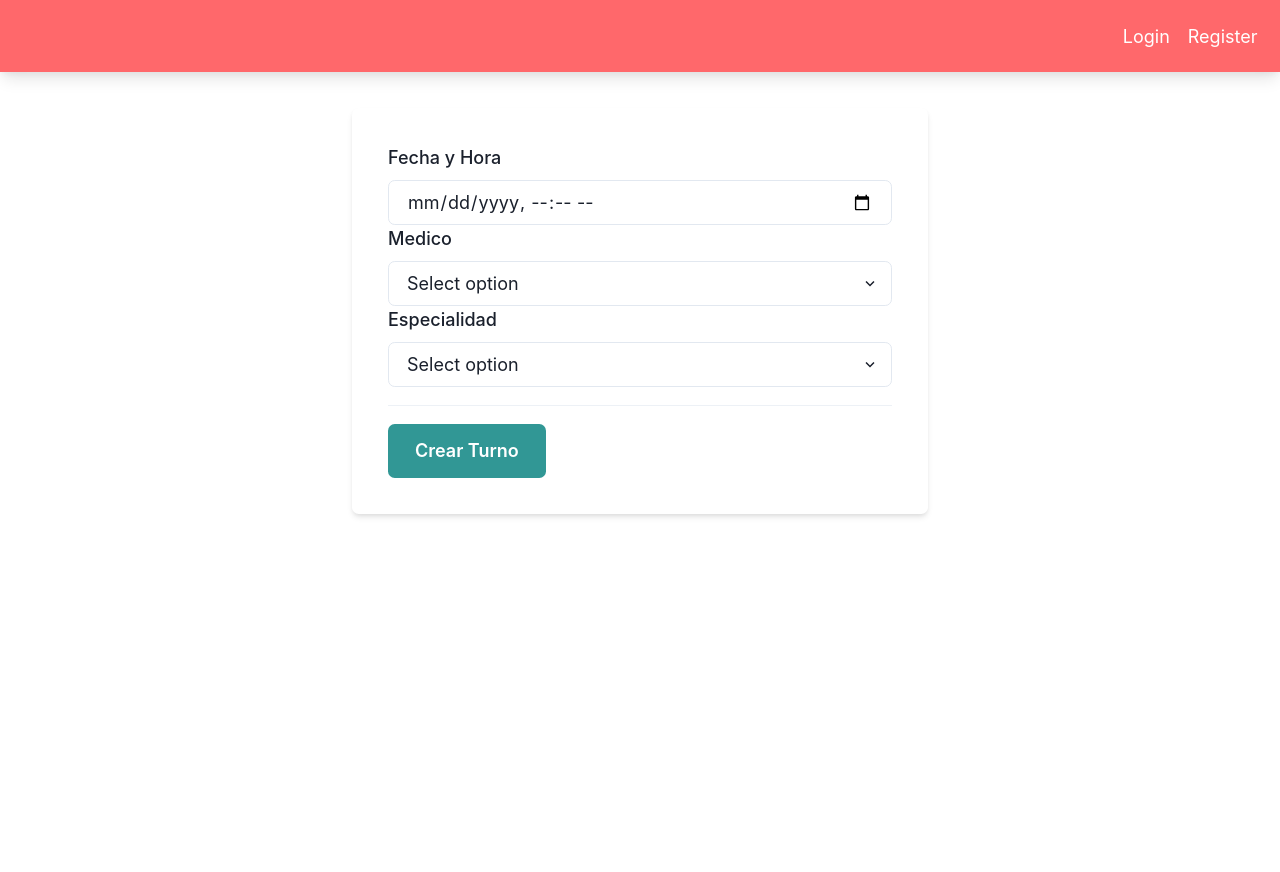
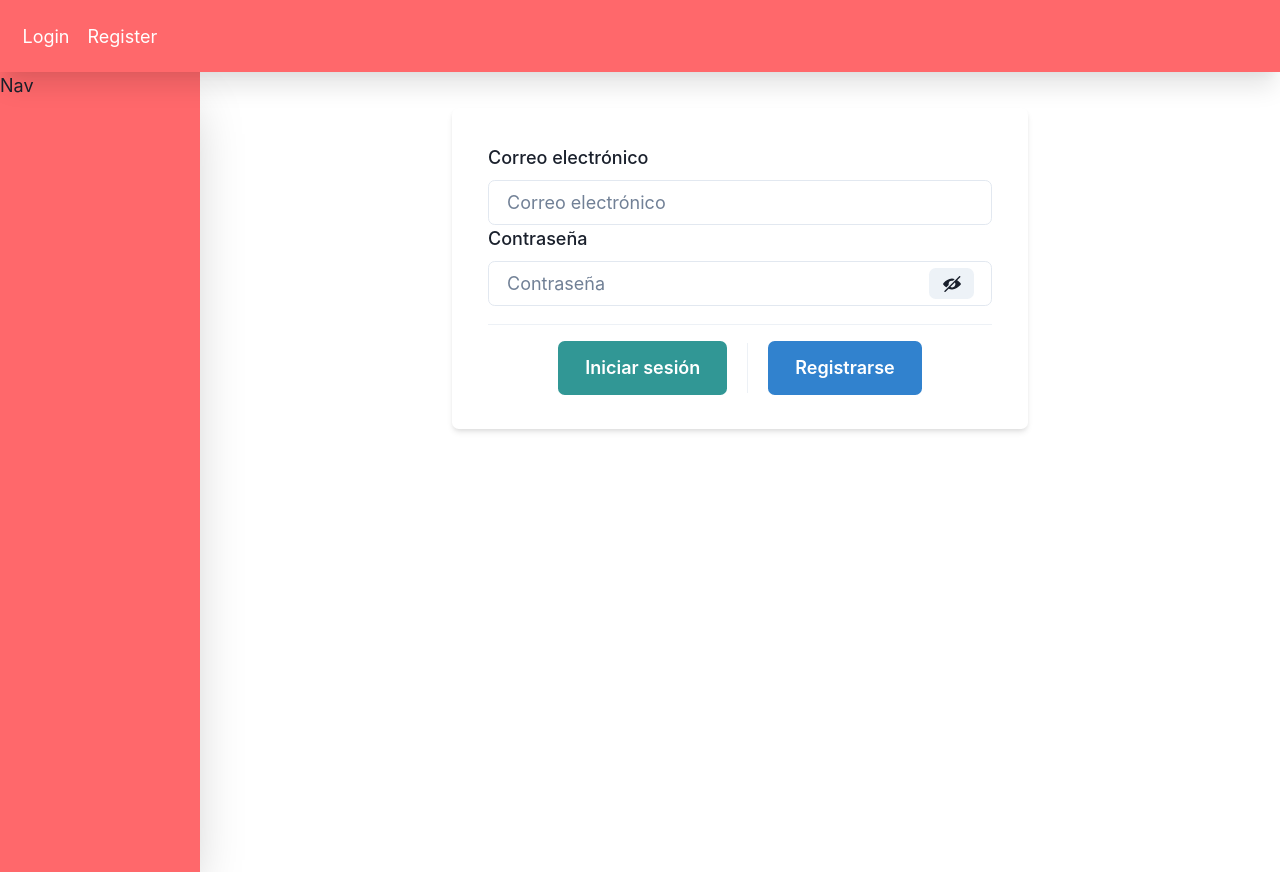
Before and after one commit to valpas312/integrador-front, a React (Vite) app: page /turnos/crear in a window 1280 px wide. Before the commit the page ends 800 px from the top, so only its background shows below. Built offline with nearby package versions, Linux system fonts and the light colour scheme.

Commit message:
user a la whitelist de redux, custom hooks y diseño

```diff
--- a/src/app/strore.js
+++ b/src/app/strore.js
@@ -12,7 +12,7 @@ import turnosSlice from "../features/turnos/turnosSlice";
 const persistConfig = {
     key: "root",
     storage,
-    whitelist: ["x-token"]
+    whitelist: ["x-token", "user"]
 };
 
 //combine de reducers
--- a/src/components/layout/Layout.jsx
+++ b/src/components/layout/Layout.jsx
@@ -1,13 +1,25 @@
 import Navbar from "../navbar/Navbar";
-import { Box } from "@chakra-ui/react";
+import { Grid, GridItem } from "@chakra-ui/react";
 
 // eslint-disable-next-line react/prop-types
 const Layout = ({ children }) => {
   return (
-    <Box>
+    <>
       <Navbar />
-      {children}
-    </Box>
+      <Grid
+        templateAreas={`"nav main"`}
+        gridTemplateRows={"1fr"}
+        gridTemplateColumns={"200px 1fr"}
+        h="100vh"
+      >
+        <GridItem bg="#FF686B" boxShadow="2xl" area={"nav"}>
+          Nav
+        </GridItem>
+        <GridItem area={"main"}>
+          {children}
+        </GridItem>
+      </Grid>
+    </>
   );
 };
 
--- a/src/components/navbar/Navbar.jsx
+++ b/src/components/navbar/Navbar.jsx
@@ -6,11 +6,14 @@ import {
   MenuItem,
   Button,
   Avatar,
+  Image,
+  Text,
+  Box,
 } from "@chakra-ui/react";
 import { Link } from "react-router-dom";
 import { useSelector, useDispatch } from "react-redux";
 import { ChevronDownIcon } from "@chakra-ui/icons";
-import { logout } from "../../features/user/userSlice"
+import { logout } from "../../features/user/userSlice";
 
 const Navbar = () => {
   const dispatch = useDispatch();
@@ -18,56 +21,57 @@ const Navbar = () => {
   const user = useSelector((state) => state.user.value);
 
   return (
-    <>
-      <Container
-        maxW="100%"
+    <Box
+      maxW="100vw"
       bg="#FF686B"
       color="white"
       p={5}
-        display="flex"
-        justifyContent="flex-end"
-        gap={4}
-        alignItems="center"
-        boxShadow="lg"
+      boxShadow="xl"
       zIndex="99"
       position="sticky"
       top="0"
     >
       {user?.dni ? (
-          <>
+        <Box display="flex" alignItems="center" maxW="100vw" gap={5}>
+          <Container display="flex" maxW="100%">
+            <Image
+              src="https://upload.wikimedia.org/wikipedia/commons/thumb/a/ae/Star_of_life.svg/225px-Star_of_life.svg.png"
+              maxW="50px"
+            />
+            <Text fontSize="2xl">Medicina Privada</Text>
+          </Container>
           <Link to="/">Home</Link>
-            <Link to="/turnos/crear">Crear Turno</Link>
           <Menu>
             <MenuButton as={Button} rightIcon={<ChevronDownIcon />}>
-              <Avatar bg='teal.500' size="xs" />
+              <Avatar bg="teal.500" size="xs" />
             </MenuButton>
-              <MenuList color="black"
-              boxShadow="lg"
-              >
-                <MenuItem onClick={()=>dispatch(logout()) } >
-                  Logout
+            <MenuList color="black" boxShadow="lg">
+              <MenuItem onClick={() => dispatch(logout())}>Logout</MenuItem>
+              <MenuItem>
+                <Link as="button" w="100%" to="/turnos">
+                  Turnos
+                </Link>
               </MenuItem>
               <MenuItem>
-                  <Link as="button" w="100%" to="/turnos">Turnos</Link>
+                <Link to="/turnos/crear">Sacar Turno</Link>
               </MenuItem>
-                {
-                  !user.verified && (
+              {!user.verified && (
                 <MenuItem>
-                      <Link as="button" w="100%" to="/verify">Verificar usuario</Link>
+                  <Link as="button" w="100%" to="/verify">
+                    Verificar usuario
+                  </Link>
                 </MenuItem>
-                  )
-                }
+              )}
             </MenuList>
           </Menu>
-          </>
+        </Box>
       ) : (
-          <>
+        <Box display="flex" gap={4} >
           <Link to="/login">Login</Link>
           <Link to="/register">Register</Link>
-          </>
+        </Box>
       )}
-      </Container>
-    </>
+    </Box>
   );
 };
 
--- a/src/components/router/Router.jsx
+++ b/src/components/router/Router.jsx
@@ -1,4 +1,5 @@
 import { Routes, Route, BrowserRouter } from "react-router-dom";
+import { useElement } from "../../utils/useElement";
 
 import Login from "../../pages/login/Login"
 import Home from "../../pages/home/Home"
@@ -11,14 +12,15 @@ import Layout from "../layout/Layout";
 const Router = () => {
   return (<>
     <BrowserRouter>
-        <Layout />
+        <Layout>
         <Routes>
-            <Route path="/" element={<Home/>} />
+            <Route path="/" element={useElement(<Home/>, <Login/>)} />
             <Route path="/login" element={<Login/>} />
             <Route path="/register" element={<Register/>} />
-            <Route path="/turnos/crear" element={<CrearTurno/>} />
-            <Route path="/turnos" element={<Turnos/>} />
+            <Route path="/turnos/crear" element={useElement(<CrearTurno/>, <Login/>)} />
+            <Route path="/turnos" element={useElement(<Turnos/>, <Login/>)} />
         </Routes>
+        </Layout>
     </BrowserRouter>
   </>
   )
--- a/src/pages/login/Login.jsx
+++ b/src/pages/login/Login.jsx
@@ -7,6 +7,7 @@ import {
   Divider,
   InputGroup,
   InputRightElement,
+  Center,
 } from "@chakra-ui/react";
 import { ViewIcon, ViewOffIcon } from "@chakra-ui/icons";
 import axios from "axios";
@@ -17,8 +18,11 @@ import { useDispatch } from "react-redux";
 import { setToken } from "../../features/token/tokenSlice";
 import { setUser } from "../../features/user/userSlice";
 import { handleError } from "../../utils/handleError";
+import { useNavigate } from "react-router-dom";
 
 const Login = () => {
+  const navigate = useNavigate();
+
   const [show, setShow] = useState(false);
   const handleClick = () => setShow(!show);
 
@@ -54,6 +58,7 @@ const Login = () => {
           console.log(data.data);
           dispatch(setToken(data.data.token));
           dispatch(setUser(data.data.usuario));
+          navigate("/");
         },
         onError: (error) => {
           console.log(error);
@@ -100,6 +105,7 @@ const Login = () => {
 
       <Divider my="4" />
 
+      <Center h="50px" display="flex" gap="20px">
         <Button
           type="submit"
           colorScheme="teal"
@@ -112,11 +118,29 @@ const Login = () => {
           ) : isError ? (
             handleError(error)
           ) : isSuccess ? (
-          data ? data.data.message : "Sesion iniciada"
+            data ? (
+              data.data.message
+            ) : (
+              "Sesion iniciada"
+            )
           ) : (
             "Iniciar sesión"
           )}
         </Button>
+
+        <Center h="50px">
+          <Divider orientation="vertical" my="4" />
+        </Center>
+
+        <Button
+          colorScheme="blue"
+          size="lg"
+          fontSize="md"
+          onClick={() => navigate("/register")}
+        >
+          Registrarse
+        </Button>
+      </Center>
     </FormControl>
   );
 };
--- a/src/pages/register/Register.jsx
+++ b/src/pages/register/Register.jsx
@@ -11,11 +11,14 @@ import {
   Button,
   Spinner,
   Divider,
+  Center,
 } from "@chakra-ui/react";
 import { handleError } from "../../utils/handleError";
+import { useNavigate } from "react-router-dom";
 
 const Register = () => {
   // const dispatch = useDispatch();
+  const navigate = useNavigate();
 
   const [email, setEmail] = useState("");
   const [contraseña, setContraseña] = useState("");
@@ -55,6 +58,7 @@ const Register = () => {
           console.log(data.data);
           // dispatch(setToken(data.data.token));
           // dispatch(setUser(data.data.usuario));
+          navigate("/login");
         },
         onError: (error) => {
           console.log(error);
@@ -102,18 +106,39 @@ const Register = () => {
         isRequired
       />
 
-<Divider my='4' />
+      <Divider my="4" />
 
-<Button type='submit'
-    colorScheme='teal'
-    size='lg'
-    fontSize='md'
-    isLoading={isLoading}
->
-    {
-        isLoading ? <Spinner /> : isError ? handleError(error) : isSuccess ? data.data.message : 'Registrarse'
-    }
-</Button>
+      <Center display="flex" gap="20px">
+        <Button
+          type="submit"
+          colorScheme="teal"
+          size="lg"
+          fontSize="md"
+          isLoading={isLoading}
+        >
+          {isLoading ? (
+            <Spinner />
+          ) : isError ? (
+            handleError(error)
+          ) : isSuccess ? (
+            data.data.message
+          ) : (
+            "Registrarse"
+          )}
+        </Button>
+        <Center h="50px">
+          <Divider orientation="vertical" my="4" />
+        </Center>
+
+        <Button
+          colorScheme="blue"
+          size="lg"
+          fontSize="md"
+          onClick={() => navigate("/login")}
+        >
+          Iniciar sesión
+        </Button>
+      </Center>
     </FormControl>
   );
 };
--- /dev/null
+++ b/src/utils/useElement.js
@@ -0,0 +1,11 @@
+import { useSelector } from "react-redux";
+
+export const useElement = (componente, login) => {
+    const user = useSelector((state) => state.user.value);
+
+    if (user.dni) {
+        return componente;
+    } else {
+        return login;
+    }
+}
```
Lines whose indentation alone changed are shown as unchanged.
